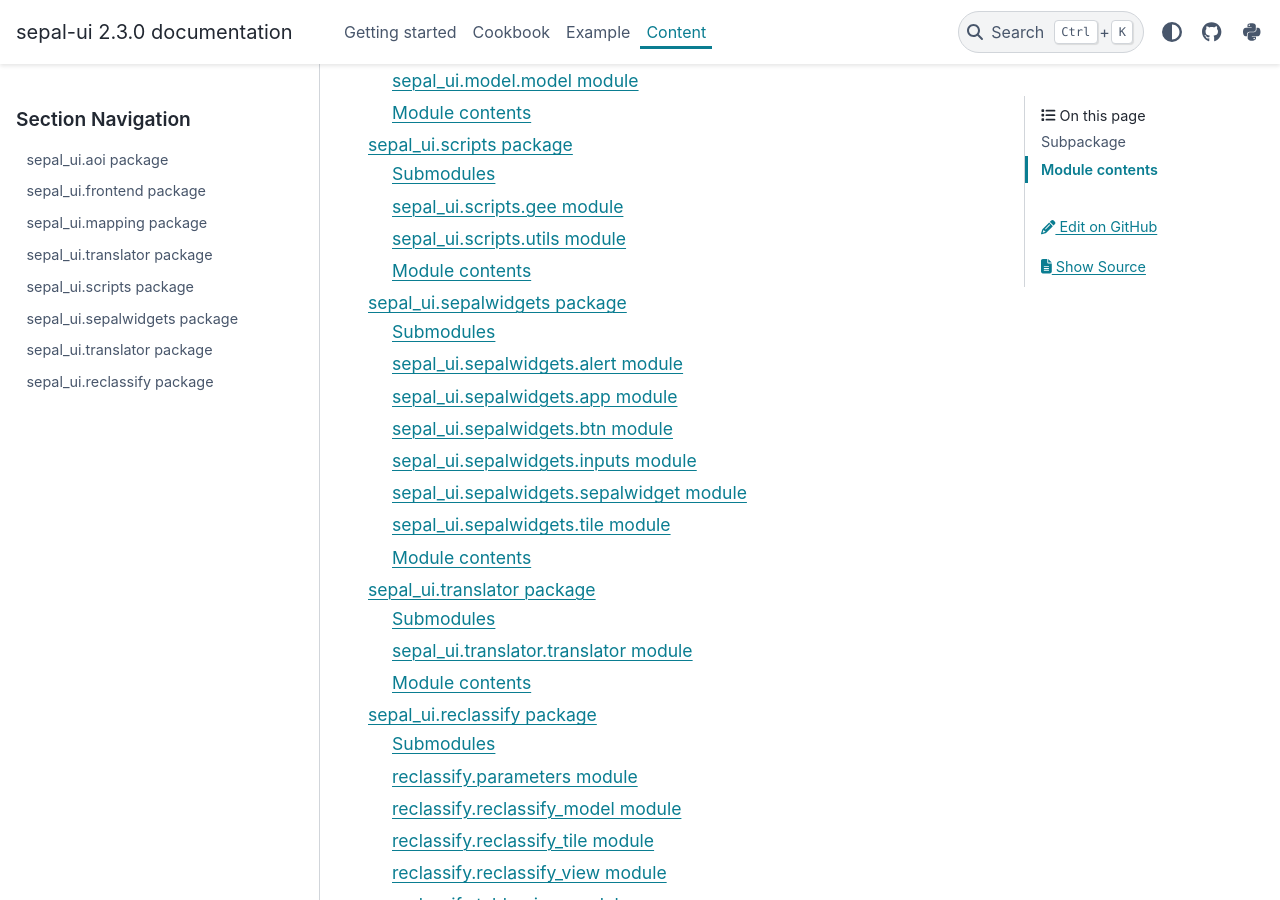
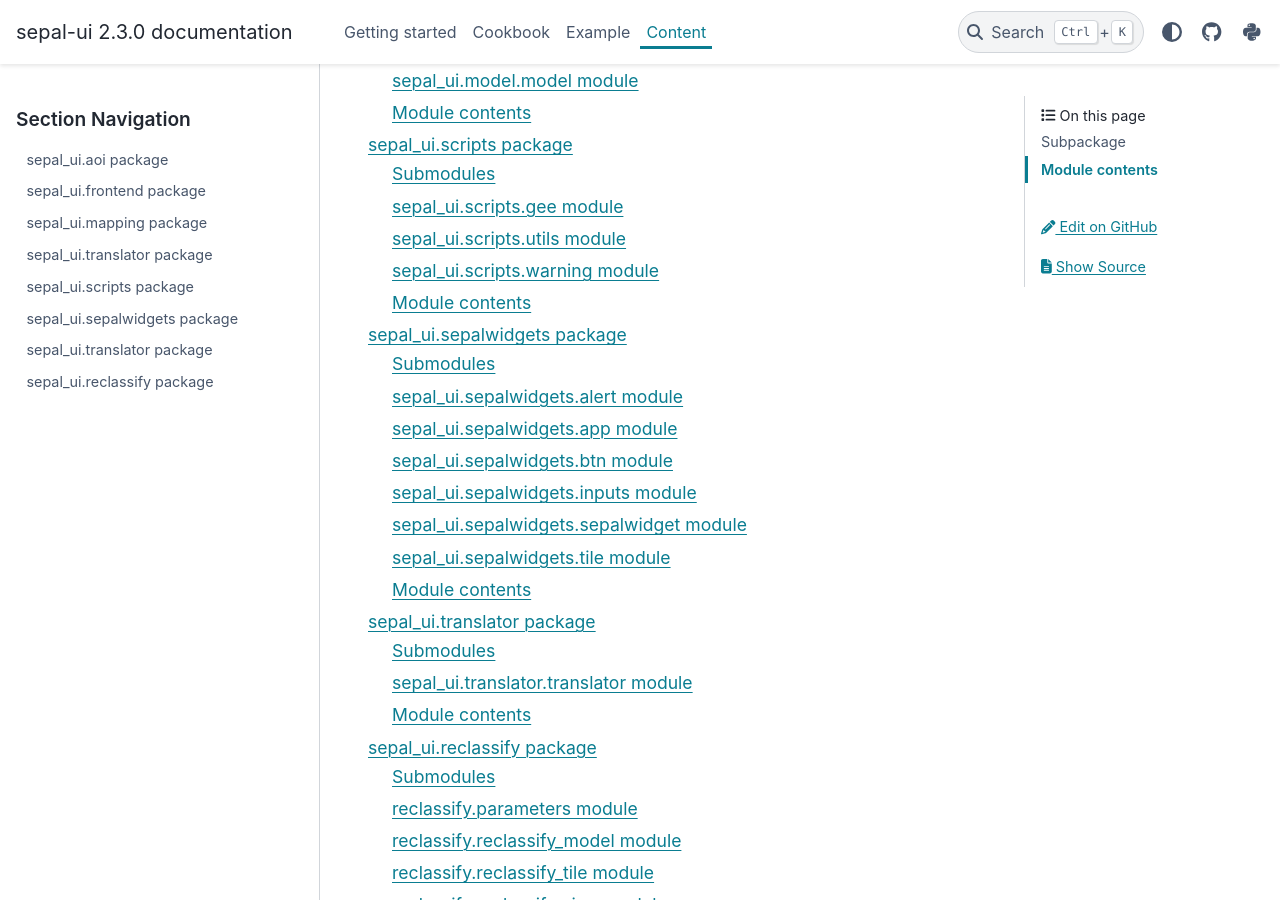
Before and after one commit to openforis/sepal_ui, a Sphinx documentation site: the page built from docs/source/modules/sepal_ui.rst, in a window 1280 px wide and 900 px high, scrolled down 759 px. Built offline with Sphinx 7.4.7 and the PyData theme 0.15.4, drawn with Linux system fonts in a browser that asks for light colours; the version number is read from the project's files by our own code.

Commit message:
docs: add SepalWarning to doc

```diff
--- a/docs/source/modules/sepal_ui.scripts.rst
+++ b/docs/source/modules/sepal_ui.scripts.rst
@@ -20,6 +20,14 @@ sepal\_ui.scripts.utils module
    :undoc-members:
    :show-inheritance:
 
+sepal\_ui.scripts.warning module
+------------------------------
+
+.. automodule:: sepal_ui.scripts.warning
+   :members:
+   :undoc-members:
+   :show-inheritance:
+
 Module contents
 ---------------
 
```
Also changed, not shown: 1 other file.
